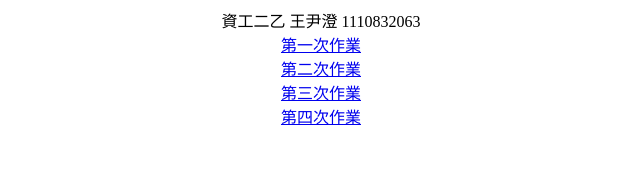
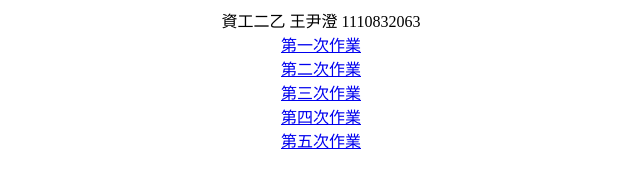
Before and after one commit to halloblackman/adam, a plain HTML site: page index.html in a window 1280 px wide. Shown: the whole page, without its empty margins (319-959 px from the left). Drawn offline with Linux system fonts and the light colour scheme.

Commit message:
Update index.html

```diff
--- a/index.html
+++ b/index.html
@@ -9,4 +9,5 @@
 	<center><a href="https://halloblackman.github.io/7777777/">第二次作業</a></center>
 	<center><a href="https://halloblackman.github.io/88888888/">第三次作業</a></center>
 	<center><a href="https://halloblackman.github.io/facebook/">第四次作業</a></center>
+	<center><a href="https://halloblackman.github.io/9x9/">第五次作業</a></center>
 </body>
```
